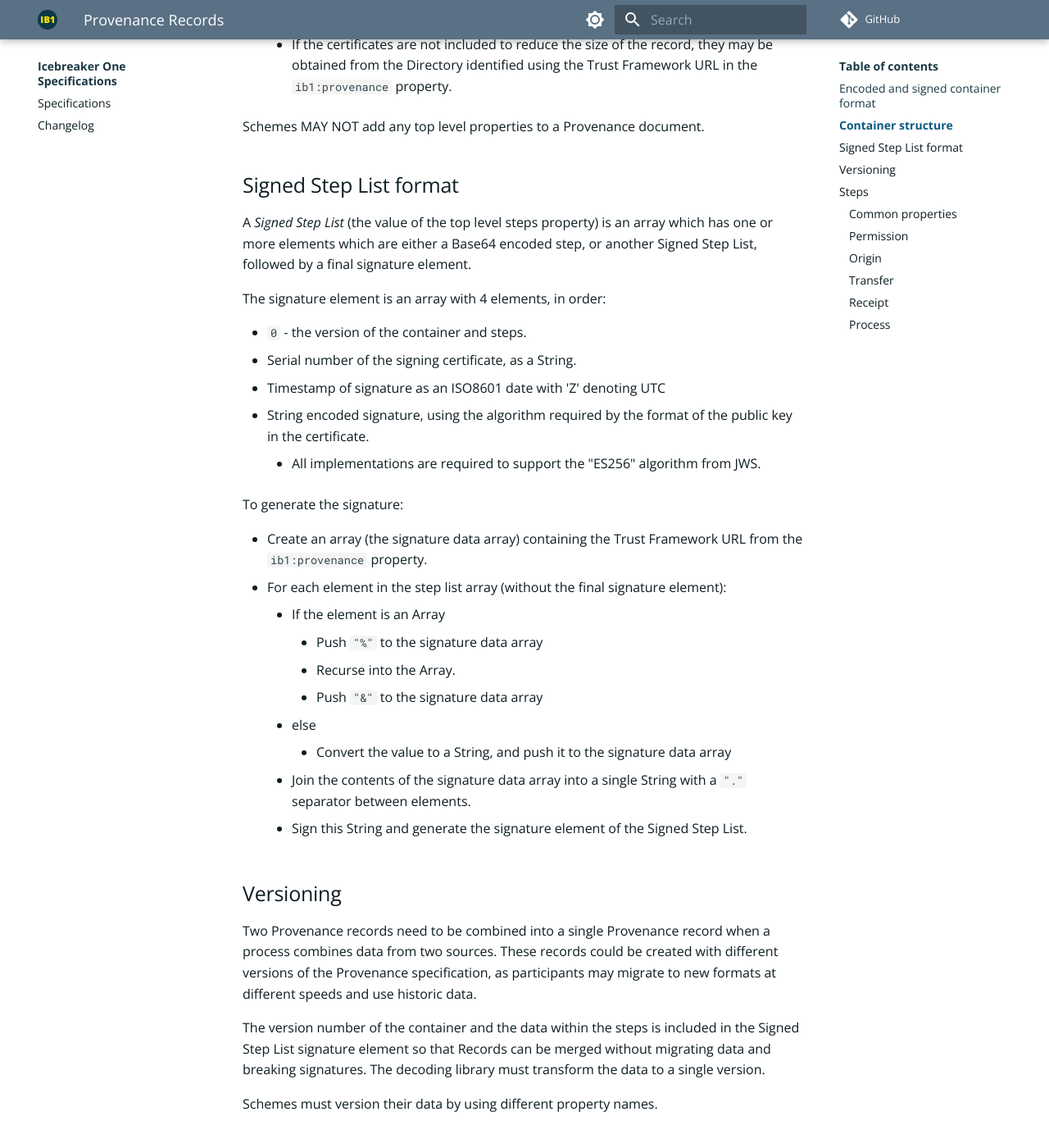
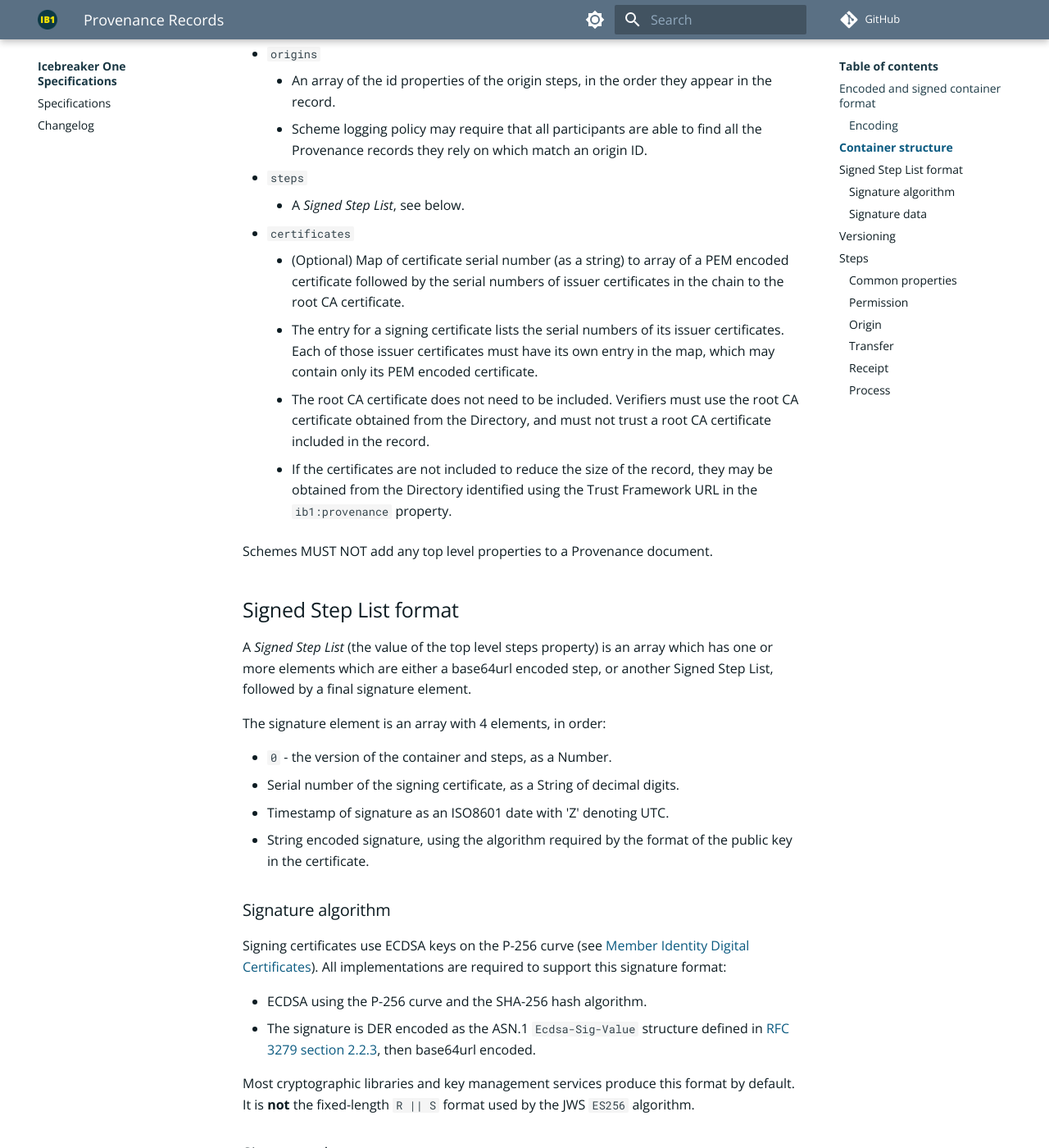
Before and after one commit to icebreakerone/ib1-technical-specifications, an MkDocs documentation site: the page built from docs/provenance-records/1.0.md, in a window 1280 px wide and 1400 px high, scrolled down 1876 px. Shown: the whole window at 82% size. Built offline with MkDocs 1.6.1 and Material for MkDocs 9.7.7, drawn with Linux system fonts in a browser that asks for light colours; comment, search, counter and statistics services are not loaded; some of the changed text lies outside the part shown.

Commit message:
Align Provenance Records signing description with the reference implementation
- Signature data includes the version, certificate serial and signing timestamp
- Signature data includes the signature elements of included Signed Step Lists
- Signatures are DER encoded ECDSA P-256 / SHA-256, base64url
- Steps, signatures and IDs use base64url
- Schemes MUST NOT add top level properties
- Clarify certificates issuer entries and root CA handling
- Fix receipt checklist and step examples

````diff
--- a/docs/provenance-records/1.0.md
+++ b/docs/provenance-records/1.0.md
@@ -11,11 +11,20 @@
 
 Records are composed of steps which describe a discrete component of provenance. Participants create a series of steps, then sign them with signing certificates issued by the Directory.
 
-Steps are serialised as JSON, then Base64 encoded for inclusion in a JSON encoded container. The structure and cryptographic choices borrow from [JWS](https://www.rfc-editor.org/rfc/rfc7515), with adaptations for nested signatures and use of X.509 certificates to provide keys and identify participants.
+Steps are serialized as JSON, then base64url encoded for inclusion in a JSON encoded container. The structure and cryptographic choices borrow from [JWS](https://www.rfc-editor.org/rfc/rfc7515), with adaptations for nested signatures and use of X.509 certificates to provide keys and identify participants. The signed data and signature encoding are defined by this specification and differ from JWS, so generic JWS libraries cannot be used to verify a Provenance Record.
 
 Participants receive Provenance Records alongside the data transferred from other participants, and then add additional steps to describe their processing. To preserve the signatures of the participant who created those steps, their encoded and signed form is included as received. To assert that the participant creating the record is relying on these steps and to prevent modification later, this encoded data and signature is included in the data to be signed.
 
 A Python reference implementation of a Provenance library is available at [https://github.com/icebreakerone/provenance](https://github.com/icebreakerone/provenance).
+
+### Encoding
+
+In this specification, "base64url" means the URL and filename safe alphabet defined in [RFC 4648 section 5](https://www.rfc-editor.org/rfc/rfc4648#section-5), which uses `-` and `_` in place of `+` and `/`.
+
+ * Encoders must include `=` padding when encoding steps and signatures.
+ * Decoders must accept values with or without padding.
+
+A step is encoded by serializing it as JSON, encoding the JSON as UTF-8, then base64url encoding the bytes. Signatures are calculated over the encoded string, so a step must be included exactly as received and must never be re-encoded.
 
 
 ## Container structure
@@ -29,8 +38,8 @@
     ]
     "steps": [
         [ included steps ],
-        "Base64 encoded JSON",
-        "Base64 encoded JSON",
+        "base64url encoded JSON",
+        "base64url encoded JSON",
         ...
         [
             0, // version
@@ -56,35 +65,77 @@
     * A _Signed Step List_, see below.
  * `certificates`
     * (Optional) Map of certificate serial number (as a string) to array of a PEM encoded certificate followed by the serial numbers of issuer certificates in the chain to the root CA certificate.
+    * The entry for a signing certificate lists the serial numbers of its issuer certificates. Each of those issuer certificates must have its own entry in the map, which may contain only its PEM encoded certificate.
+    * The root CA certificate does not need to be included. Verifiers must use the root CA certificate obtained from the Directory, and must not trust a root CA certificate included in the record.
     * If the certificates are not included to reduce the size of the record, they may be obtained from the Directory identified using the Trust Framework URL in the `ib1:provenance` property.
 
-Schemes MAY NOT add any top level properties to a Provenance document.
+Schemes MUST NOT add any top level properties to a Provenance document.
 
 
 ## Signed Step List format
 
-A _Signed Step List_ (the value of the top level steps property) is an array which has one or more elements which are either a Base64 encoded step, or another Signed Step List, followed by a final signature element.
+A _Signed Step List_ (the value of the top level steps property) is an array which has one or more elements which are either a base64url encoded step, or another Signed Step List, followed by a final signature element.
 
 The signature element is an array with 4 elements, in order:
 
- * `0` - the version of the container and steps.
- * Serial number of the signing certificate, as a String.
- * Timestamp of signature as an ISO8601 date with 'Z' denoting UTC
+ * `0` - the version of the container and steps, as a Number.
+ * Serial number of the signing certificate, as a String of decimal digits.
+ * Timestamp of signature as an ISO8601 date with 'Z' denoting UTC.
  * String encoded signature, using the algorithm required by the format of the public key in the certificate.
-    * All implementations are required to support the "ES256" algorithm from JWS.
+
+### Signature algorithm
+
+Signing certificates use ECDSA keys on the P-256 curve (see [Member Identity Digital Certificates](../member-identity-digital-certificates/1.0.md)). All implementations are required to support this signature format:
+
+ * ECDSA using the P-256 curve and the SHA-256 hash algorithm.
+ * The signature is DER encoded as the ASN.1 `Ecdsa-Sig-Value` structure defined in [RFC 3279 section 2.2.3](https://www.rfc-editor.org/rfc/rfc3279#section-2.2.3), then base64url encoded.
+
+Most cryptographic libraries and key management services produce this format by default. It is **not** the fixed-length `R || S` format used by the JWS `ES256` algorithm.
+
+### Signature data
 
 To generate the signature:
 
- * Create an array (the signature data array) containing the Trust Framework URL from the `ib1:provenance` property.
- * For each element in the step list array (without the final signature element):
-    * If the element is an Array
-        * Push `"%"` to the signature data array
-        * Recurse into the Array.
-        * Push `"&"` to the signature data array
-    * else
-        * Convert the value to a String, and push it to the signature data array
-    * Join the contents of the signature data array into a single String with a `"."` separator between elements.
-    * Sign this String and generate the signature element of the Signed Step List.
+ 1. Create an array (the signature data array) containing the Trust Framework URL from the `ib1:provenance` property.
+ 2. For each element in the step list array, excluding its final signature element, _add the element_:
+     * If the element is an Array (an included Signed Step List, or its signature element):
+         * Push `"%"` to the signature data array.
+         * _Add each element_ of that Array in turn, **including** its final signature element.
+         * Push `"&"` to the signature data array.
+     * Otherwise, convert the value to a String and push it to the signature data array. Numbers are converted to their decimal representation, for example `0` becomes `"0"`.
+ 3. Push the version, the signing certificate serial number and the signing timestamp of the signature element being created, as Strings.
+ 4. Join the contents of the signature data array into a single String with a `"."` separator between elements.
+ 5. Encode this String as UTF-8 and sign the bytes. Use the signature to create the final signature element of the Signed Step List.
+
+The signature data includes the signature element of every included Signed Step List. A participant's signature therefore covers the signatures of every participant whose steps they rely on, so those earlier steps cannot be changed later.
+
+The signature data also includes the version, serial number and signing timestamp, so none of them can be changed without invalidating the signature. Verifiers rely on these values. They use the serial number to find the signing certificate, and the signing timestamp to check that the certificate was valid at the time of signature.
+
+For example, a participant receives a record and adds one step:
+
+```json
+[
+    [
+        "STEP_A",
+        [0, "1001", "2024-09-16T15:32:56Z", "SIGNATURE_1"]
+    ],
+    "STEP_B",
+    [0, "2002", "2024-09-16T16:05:12Z", "SIGNATURE_2"]
+]
+```
+
+`SIGNATURE_2` is the signature of this String:
+
+```
+https://registry.core.trust.ib1.org/trust-framework.%.STEP_A.%.0.1001.2024-09-16T15:32:56Z.SIGNATURE_1.&.&.STEP_B.0.2002.2024-09-16T16:05:12Z
+```
+
+To verify a Signed Step List, a verifier:
+
+ 1. Rebuilds the signature data in the same way, using the values in the signature element.
+ 2. Checks that the signing certificate was valid at the signing timestamp.
+ 3. Verifies the signature.
+ 4. Verifies each included Signed Step List in the same way.
 
 
 ## Versioning
@@ -117,7 +168,7 @@
 ```
 
  * `id`
-    * 15 bytes of random data generated from a cryptographically secure random number generator, base64 encoded.
+    * 15 bytes of random data generated from a cryptographically secure random number generator, base64url encoded. This is always 20 characters with no padding.
     * IDs are unique within Trust Framework to enable records to be merged without having to alter any of the signed data.
  * `type`
     * See below for step types and their definitions
@@ -170,7 +222,7 @@
                       perseus/process/emissions-calculations/2024-12-05"
         ]
     },
-    "expires": "2025-09-16T15:32:56Z",
+    "expires": "2025-09-16T15:32:56Z"
 }
 ```
 
@@ -237,7 +289,7 @@
 
 ```json
 {
-    "id": "51H/KU9Yw4VDxLnaIx+O",
+    "id": "51H_KU9Yw4VDxLnaIx-O",
     "type": "transfer",
     "timestamp": "2024-09-16T15:32:56Z",
     "of": "4cN6b85eT7F5MCTTxhiI",
@@ -304,7 +356,7 @@
  * `to` is the URL of the receiving party
  * `standard`, `license`, `service` and `path`
  * `parameters` matches the API call (unless varied by the Scheme)
- * `account` is present if an OAuth token was used, otherwise not present
+ * `permissions` refers to one or more Permission steps if an OAuth token was used for the API call, otherwise it is not present
  * The step is signed by the expected participant.
  * Any other requirements in the Scheme rules
 
````
Also changed, not shown: other parts of docs/provenance-records/1.0.md (+3 -2 lines), docs/changelog.md (+14 -0 lines).
